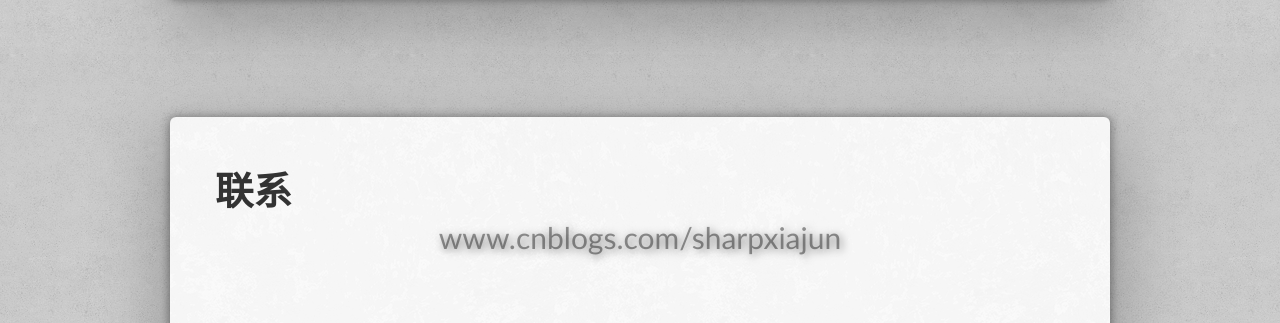
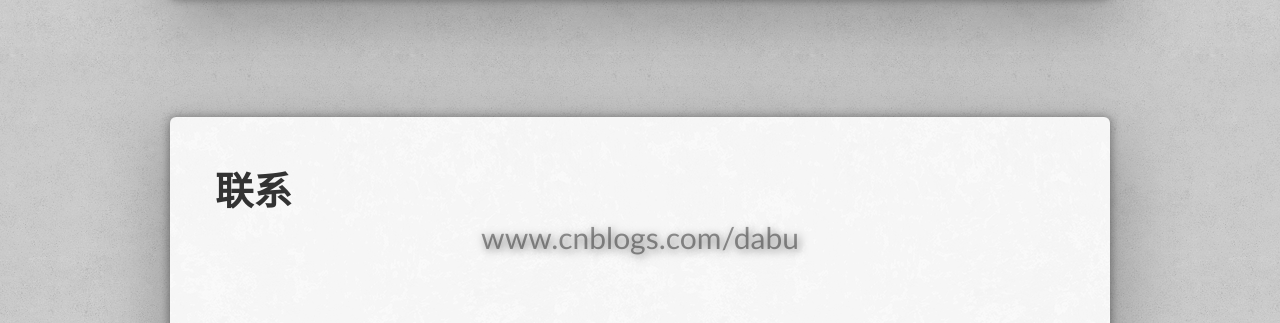
Before and after one commit to qidaping/Enterprise-service, a plain HTML site: page index.html in a window 1280 px wide. Shown: the part 1346-1669 px from the top of the page. Drawn offline with Linux system fonts and the light colour scheme.

Commit message:
Update index.html

```diff
--- a/index.html
+++ b/index.html
@@ -163,7 +163,7 @@
                 	<div class="padding-large">
                     	<h1>联系</h1>
                         <div class="muiti-contact">
-                            <span class="email"><email title="" data-toggle="tooltip" data-original-title="Email">www</email><at class="">.cnblogs.</at><sns title="" data-toggle="tooltip" class="" data-original-title="社交网络">com</sns><web title="个人网站" data-toggle="tooltip">/sharpxiajun</web></span>
+                            <span class="email"><email title="" data-toggle="tooltip" data-original-title="Email">www</email><at class="">.cnblogs.</at><sns title="" data-toggle="tooltip" class="" data-original-title="社交网络">com</sns><web title="个人网站" data-toggle="tooltip">/dabu</web></span>
                             <!--[if lt IE 9]>
                             <p class="text-warning">当前浏览器不支持该模块的交互效果，无法动态展示联系方式，建议换用更高级的浏览器。</p>
                             <p class="text-info">Twitter, Instagram, Path, 新浪微博、腾讯微博和微信的名称为 @**</p>
```
